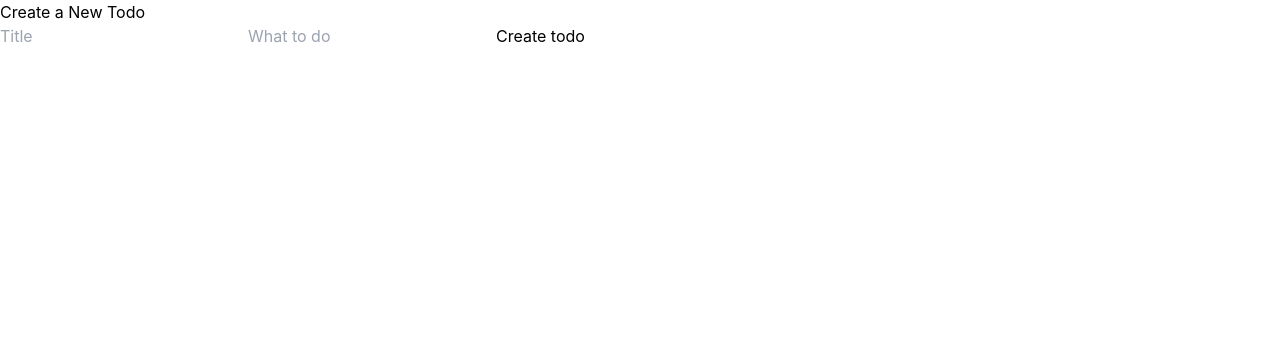
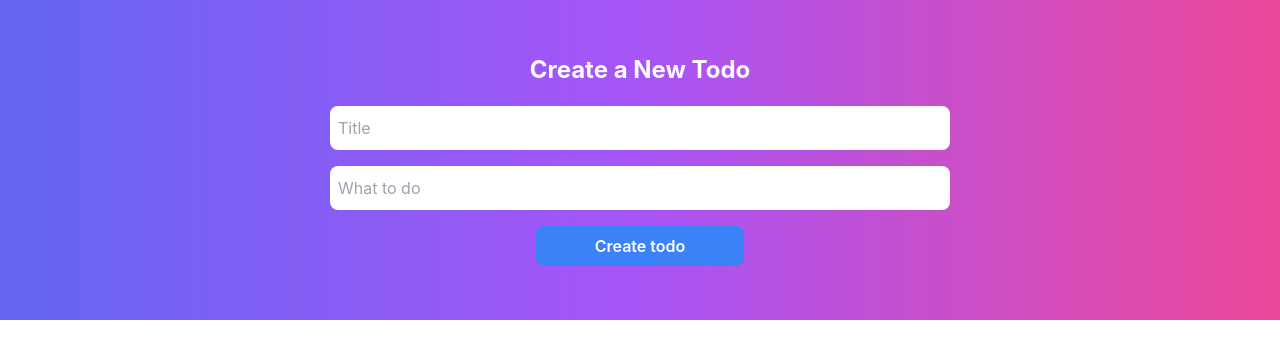
Before and after one commit to samynaj/nextjs-todo-fullstack-app, a Next.js app: page /todos/create in a window 1280 px wide. Shown: the top 358 px of the page. Built offline with nearby package versions, Linux system fonts and the light colour scheme; no server answers.

Commit message:
create todo page

```diff
--- a/pages/todos/create.tsx
+++ b/pages/todos/create.tsx
@@ -20,13 +20,16 @@ function Create(props: CreateProps) {
     const handleSubmit: FormEventHandler<HTMLFormElement> = async event => {
         event.preventDefault()
 
-        const d = new Date()
+        const date = new Date()
+        const d = date.getDate()
+        const m = date.getMonth() + 1
+        const y = date.getFullYear()
 
         const todo: Todo = {
             title,
             completed: false,
             body,
-            date: `${d.getDate()}/${d.getMonth() + 1}/${d.getFullYear()}`
+            date: `${y}-${m <= 9 ? '0' + m : m}-${d <= 9 ? '0' + d : d}`
         }
 
         await fetch(props.url, {
@@ -41,13 +44,15 @@ function Create(props: CreateProps) {
     }
 
     return (
-        <div>
-        <h1>Create a New Todo</h1>
-        <form onSubmit={handleSubmit}>
-            <input type="text" placeholder="Title" onChange={(e) => setTitle(e.target.value)} />
-            <input type="text" placeholder="What to do" onChange={(e) => setBody(e.target.value)} />
-            <button type="submit">Create todo</button>
+        <div className='container min-h-screen flex flex-col items-center '>
+            <div className="w-full h-80 py-5 pt-py-10 px-5 flex flex-col items-center justify-center gap-5 text-white bg-gradient-to-r from-indigo-500 via-purple-500 to-pink-500">
+            <h1 className="text-2xl font-bold">Create a New Todo</h1>
+            <form onSubmit={handleSubmit} className="flex flex-col gap-4 items-center w-full">
+                <input className="w-full p-2 h-11 rounded-lg text-black sm:w-1/2 focus:outline-none" type="text" placeholder="Title" onChange={(e) => setTitle(e.target.value)} />
+                <input className="w-full p-2 h-11 rounded-lg text-black sm:w-1/2 focus:outline-none" type="text" placeholder="What to do" onChange={(e) => setBody(e.target.value)} />
+                <button type="submit" disabled={title === '' && body === ''} className='bg-blue-500 w-52 rounded-lg p-2 font-semibold hover:scale-110'>Create todo</button>
             </form>
+            </div>
         </div>
     )
 }
```
Lines whose indentation alone changed are shown as unchanged.
